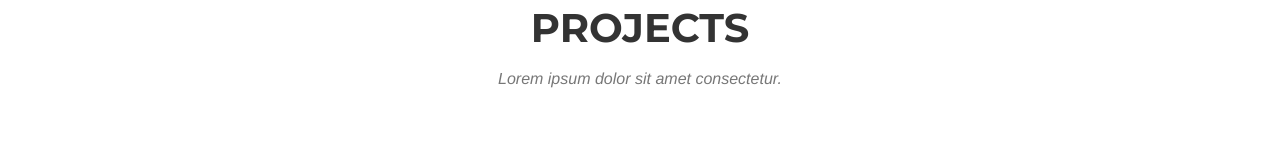
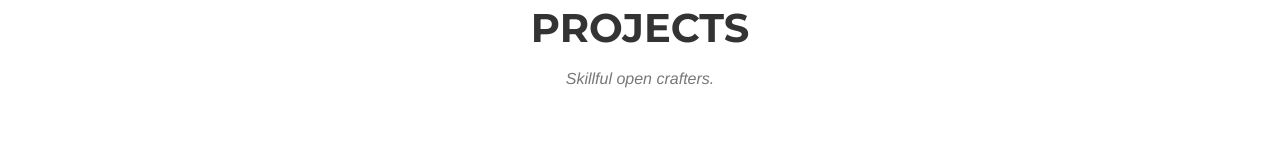
Before and after one commit to openadm/openadm.github.io, a plain HTML site: page nagaram/index.html in a window 1280 px wide. Shown: the part 902-1062 px from the top of the page. Drawn offline with nearby package versions, Linux system fonts and the light colour scheme; a web font is replaced by a local one.

Commit message:
Added caption to projects!

```diff
--- a/nagaram/index.html
+++ b/nagaram/index.html
@@ -91,7 +91,7 @@
             <div class="row">
                 <div class="col-lg-12 text-center">
                     <h2 class="section-heading">Projects</h2>
-                    <h3 class="section-subheading text-muted">Lorem ipsum dolor sit amet consectetur.</h3>
+                    <h3 class="section-subheading text-muted">Skillful open crafters.</h3>
                 </div>
             </div>
             <div class="row text-center">
```
